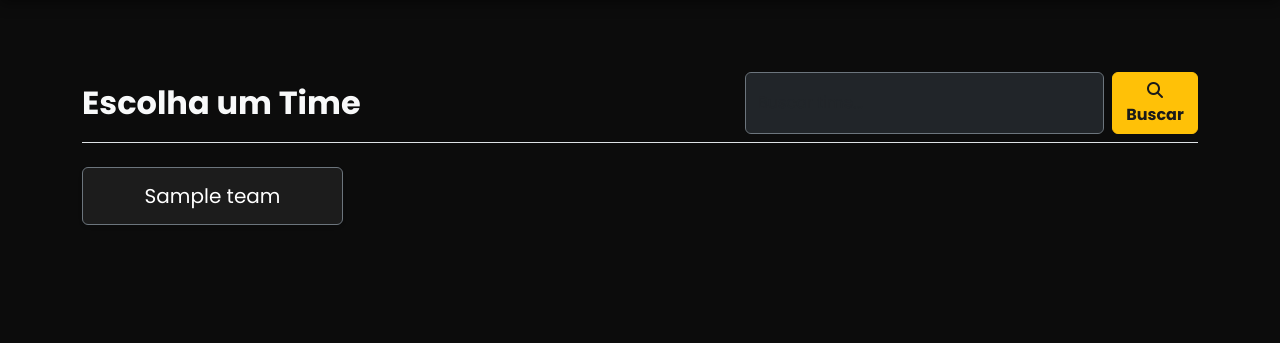
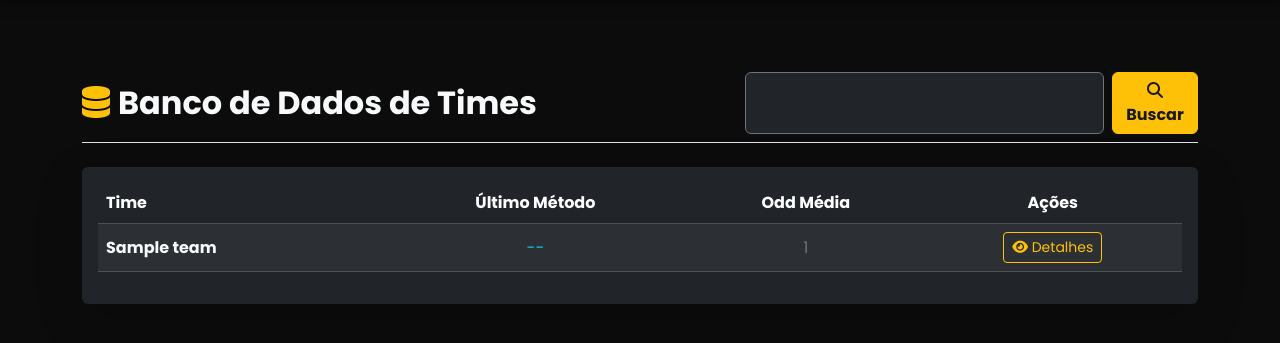
Before and after one commit to Douglasgarciams/tipsgolbr_django, a Django app: page /banco-de-dados/times/ in a window 1280 px wide. Shown: the part 80-423 px from the top of the page. Run offline with Django 5.2, Linux system fonts and the light colour scheme; a user stored in the database is signed in; tables that the repository leaves empty hold one stand-in row (values such as "Sample post"); parts of the project's set-up code (start-up, migrations or seed data) failed here and were passed over; some libraries are stand-ins or nearby versions.

Commit message:
acrescentar no home mais informações

```diff
--- a/tips_core/templates/tips_core/lista_times.html
+++ b/tips_core/templates/tips_core/lista_times.html
@@ -2,11 +2,11 @@
 {% block content %}
 <div class="container mt-5 pt-4">
     <div class="d-flex justify-content-between align-items-center mb-4 border-bottom pb-2">
-        <h2 class="text-light fw-bold mb-0">Escolha um Time</h2>
+        <h2 class="text-light fw-bold mb-0"><i class="fas fa-database text-warning me-2"></i>Banco de Dados de Times</h2>
 
         <form method="GET" action="" class="d-flex">
             <input type="text" name="search" class="form-control bg-dark text-light border-secondary me-2"
-                   placeholder="Buscar time..." value="{{ request.GET.search|default:'' }}">
+                   placeholder="Buscar time ou liga..." value="{{ request.GET.search|default:'' }}">
             <button class="btn btn-warning" type="submit">
                 <i class="fas fa-search"></i> Buscar
             </button>
@@ -16,31 +16,48 @@
         </form>
     </div>
 
-    <div class="row">
-        {% for time in times %}
-        <div class="col-md-3 mb-3">
-            <a href="{% url 'detalhes_time' time.id %}" class="text-decoration-none">
-                <div class="card bg-dark text-warning border-secondary text-center p-3 h-100 shadow-sm hover-effect">
-                    <h5 class="mb-0">{{ time.name }}</h5>
-                </div>
-            </a>
-        </div>
-        {% empty %}
-        <div class="col-12 text-center mt-5">
-            <p class="text-muted">Nenhum time encontrado com esse nome.</p>
-        </div>
-        {% endfor %}
+    <div class="table-responsive bg-dark rounded shadow-lg p-3">
+        <table class="table table-dark table-striped table-hover align-middle text-center">
+            <thead>
+                <tr class="text-warning">
+                    <th class="text-start">Time</th>
+                    <th>Último Método</th>
+                    <th>Odd Média</th>
+                    <th>Ações</th>
+                </tr>
+            </thead>
+            <tbody>
+                {% for time in times %}
+                <tr>
+                    <td class="fw-bold text-light text-start">{{ time.name }}</td>
+
+                    <td class="text-info">{{ time.ultimo_metodo|default:"--" }}</td>
+
+                    <td class="text-secondary">{{ time.odd_media|default:"0.00" }}</td>
+
+                    <td>
+                        <a href="{% url 'detalhes_time' time.id %}" class="btn btn-sm btn-outline-warning">
+                            <i class="fas fa-eye"></i> Detalhes
+                        </a>
+                    </td>
+                </tr>
+                {% empty %}
+                <tr>
+                    <td colspan="4" class="text-muted py-5">Nenhum dado encontrado para esta busca.</td>
+                </tr>
+                {% endfor %}
+            </tbody>
+        </table>
     </div>
 </div>
 
 <style>
-    .hover-effect:hover {
-        border-color: #ffc107 !important;
-        transform: translateY(-5px);
+    /* Estilo para manter a identidade visual do TipsGolBR */
+    .table { --bs-table-bg: transparent; }
+    .table-hover tbody tr:hover {
+        background-color: rgba(255, 193, 7, 0.05) !important;
         transition: 0.3s;
-        box-shadow: 0 4px 15px rgba(255, 193, 7, 0.2) !important;
     }
-    /* Estilo para o campo de busca não ficar azul ao clicar */
     .form-control:focus {
         background-color: #212529 !important;
         color: white !important;
--- a/tips_core/views.py
+++ b/tips_core/views.py
@@ -6,7 +6,8 @@ from datetime import datetime, timedelta, date # Adicionado 'date'
 import pytz
 from django.contrib.auth import get_user_model, update_session_auth_hash
 # IMPORTAÇÕES ESSENCIAIS PARA O CÁLCULO DE ANÁLISE
-from django.db.models import Sum, Count, F, Case, When, DecimalField, Max, functions, Q # Adicionado Max e functions
+from django.db.models import Sum, Count, F, Case, When, DecimalField, Max, functions, Q, Avg, Subquery, OuterRef# Adicionado Max e functions
+from django.db.models.functions import Coalesce
 from django.conf import settings
 from .models import Tip, Noticia, Assinatura, METHOD_CHOICES, PromocaoBanner, Team
 from .forms import CustomUserCreationForm
@@ -357,18 +358,38 @@ def confirm_payment(request, username):
 
 @login_required
 def lista_times(request):
-    # 1. Captura o que o usuário digitou no campo de busca (name="search")
-    search_query = request.GET.get('search')
+    search_query = request.GET.get('search', '')
 
-    # 2. Se houver algo digitado, filtra. Se não, pega tudo.
+    # Subquery para buscar o método da última Tip
+    ultima_tip_subquery = Tip.objects.filter(
+        Q(home_team=OuterRef('pk')) | Q(away_team=OuterRef('pk'))
+    ).order_by('-match_date').values('method')[:1]
+
+    times = Team.objects.all()
+
     if search_query:
-        times = Team.objects.filter(name__icontains=search_query).order_by('name')
-        print(f"--- DEBUG: BUSCA POR '{search_query}' RETORNOU {times.count()} TIMES ---")
-    else:
-        times = Team.objects.all().order_by('name')
-        print(f"--- DEBUG: O DJANGO ESTÁ LENDO {times.count()} TIMES (LISTA COMPLETA) ---")
+        times = times.filter(name__icontains=search_query)
 
-    return render(request, 'tips_core/lista_times.html', {'times': times})
+    # Corrigindo a mistura de tipos (Mixed Types) usando output_field
+    times = times.annotate(
+        ultimo_metodo_code=Subquery(ultima_tip_subquery),
+        odd_media=(
+            Coalesce(Avg('home_matches__odd_value'), 0, output_field=DecimalField()) +
+            Coalesce(Avg('away_matches__odd_value'), 0, output_field=DecimalField())
+        ) / 2
+    ).order_by('name')
+
+    # Mapeamento para nomes amigáveis
+    method_dict = dict(METHOD_CHOICES)
+    for time in times:
+        time.ultimo_metodo_display = method_dict.get(time.ultimo_metodo_code, "--")
+
+    context = {
+        'times': times,
+        'title': 'Banco de Dados de Performance'
+    }
+
+    return render(request, 'tips_core/lista_times.html', context)
 
 @login_required
 def detalhes_time(request, team_id):
```
